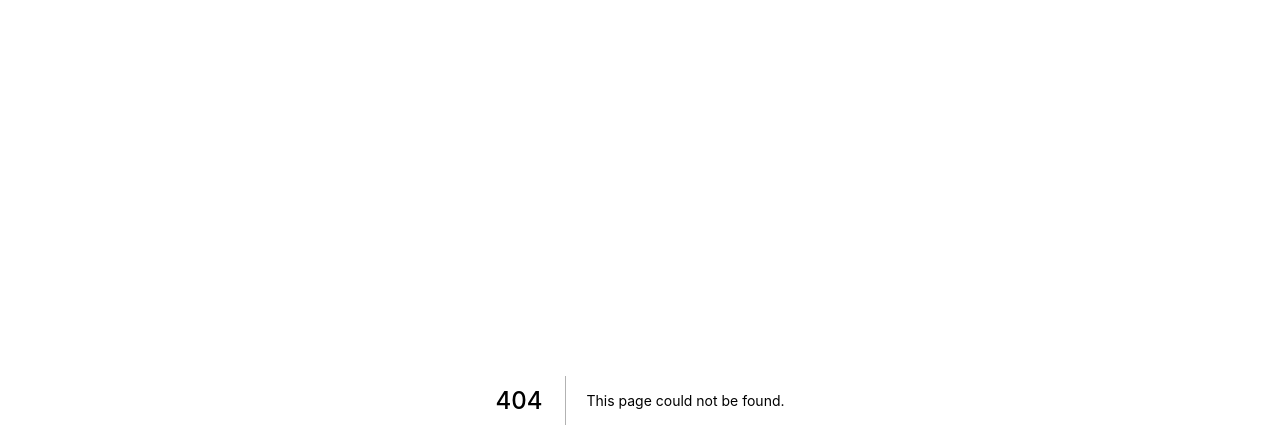
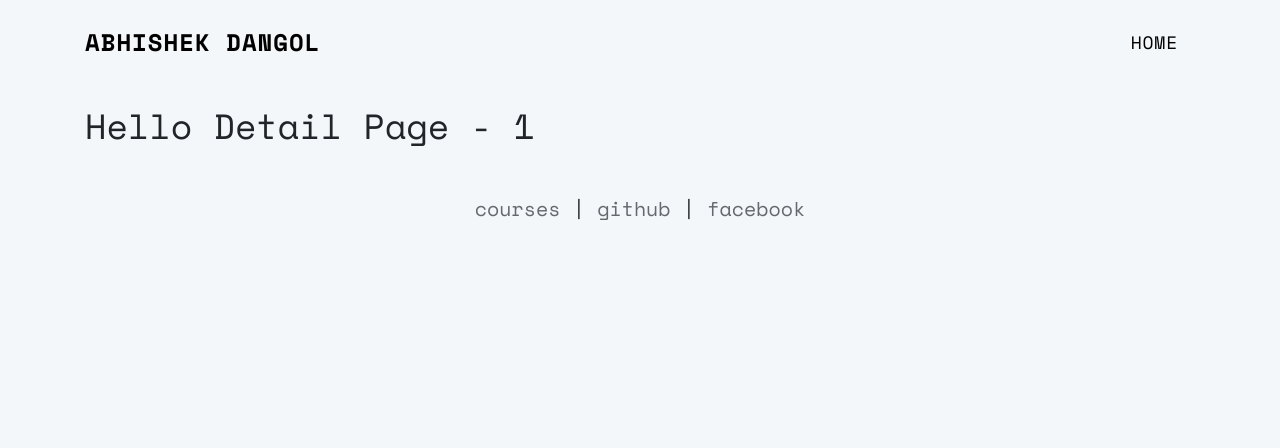
Before and after one commit to abhishek-dangol/sanity-nextJS-blog, a Next.js app: page /blogs/1 in a window 1280 px wide. Before the commit this address had no page. Shown: the top 448 px of the page. Built offline with nearby package versions, Linux system fonts and the light colour scheme.

Commit message:
second commit

```diff
--- a/components/Navbar.js
+++ b/components/Navbar.js
@@ -1,10 +1,13 @@
 import { Navbar, Nav } from "react-bootstrap";
+import Link from "next/link";
 
 const BlogNavbar = () => {
   return (
     <Navbar className="fj-navbar fj-nav-base" bg="transparent" expand="lg">
       <Navbar.Brand className="fj-navbar-brand">
-        <a href="#">Abhishek Dangol</a>
+        <Link href="/">
+          <a>Abhishek Dangol</a>
+        </Link>
       </Navbar.Brand>
       <Navbar.Toggle aria-controls="basic-navbar-nav" />
       <Navbar.Collapse id="basic-navbar-nav">
--- a/components/PageLayout.js
+++ b/components/PageLayout.js
@@ -1,8 +1,16 @@
 import { Container } from "react-bootstrap";
 import Navbar from "./Navbar";
+import Head from "next/head";
 
 export default function PageLayout({ children, className }) {
   return (
+    <>
+      <Head>
+        <link
+          href="https://fonts.googleapis.com/css2?family=Space+Mono:ital,wght@0,400;0,700;1,400&display=swap"
+          rel="stylesheet"
+        />
+      </Head>
       <Container>
         <Navbar />
         <div className={`page-wrapper ${className}`}>{children}</div>
@@ -16,5 +24,6 @@ export default function PageLayout({ children, className }) {
           </div>
         </footer>
       </Container>
+    </>
   );
 }
--- /dev/null
+++ b/pages/blogs/[slug].js
@@ -0,0 +1,14 @@
+import PageLayout from "components/PageLayout";
+import { useRouter } from "next/router";
+
+const BlogDetail = () => {
+  const { query } = useRouter();
+
+  return (
+    <PageLayout>
+      <h1>Hello Detail Page - {query?.slug}</h1>
+    </PageLayout>
+  );
+};
+
+export default BlogDetail;
--- a/pages/index.js
+++ b/pages/index.js
@@ -22,6 +22,10 @@ export default function Home({ blogs }) {
               subtitle={blog.subtitle}
               date={blog.date}
               image={blog.coverImage}
+              link={{
+                href: "/blogs/[slug]",
+                as: `/blogs/${blog.slug}`,
+              }}
             />
           </Col>
         ))}
--- a/styles/index.scss
+++ b/styles/index.scss
@@ -1,7 +1,7 @@
 html,
 body {
   height: 100%;
-  font-family: Nunito, sans-serif;
+  font-family: "Space Mono", sans-serif;
   font-style: normal;
   font-size: 14px;
   font-weight: 300;
@@ -146,7 +146,12 @@ body {
       font-size: 24px;
       text-transform: uppercase;
       letter-spacing: 1px;
-      font-weight: bold;
+      font-weight: 900;
+
+      a {
+        color: black;
+        font-weight: 900;
+      }
     }
 
     &-item {
```
Also changed, not shown: components/CardItem.js (+9 -4 lines). Lines whose indentation alone changed are shown as unchanged.
